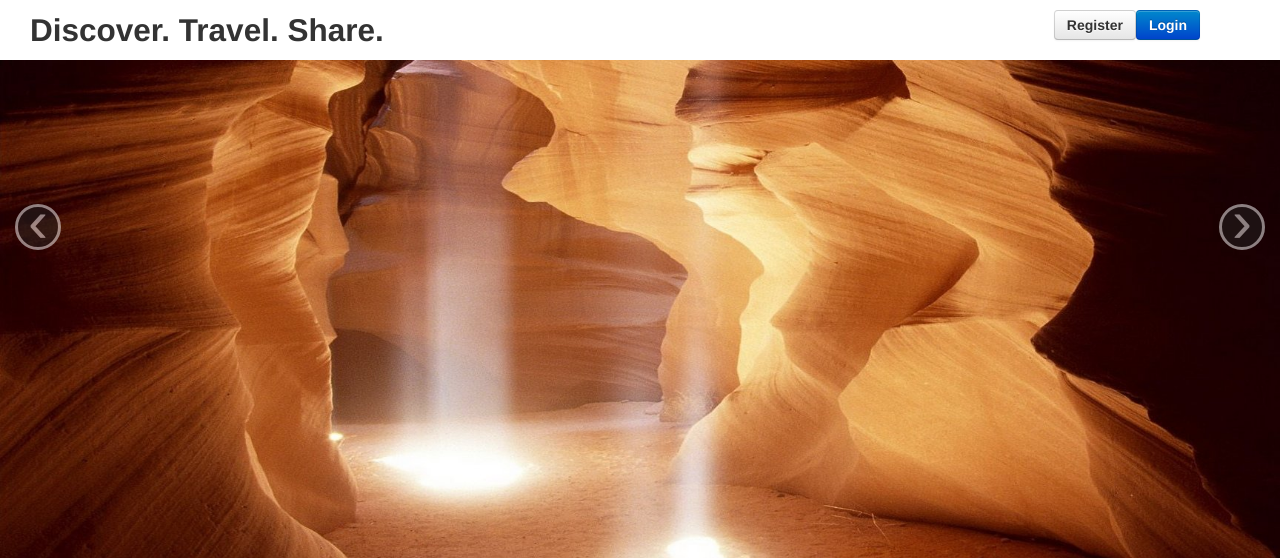
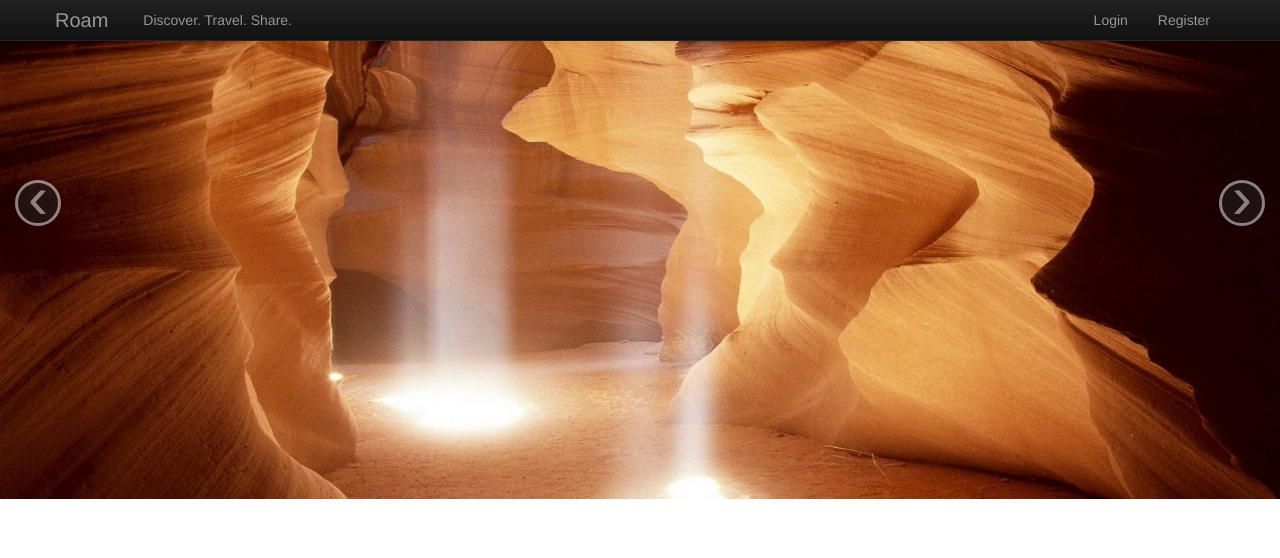
Before and after one commit to avogel/vacay, a Django app: page / in a window 1280 px wide. Shown: the top 558 px of the page. Run offline with Django 3.2, Linux system fonts and the light colour scheme; parts of the project's set-up code (start-up, migrations or seed data) failed here and were passed over; some libraries are stand-ins or nearby versions.

Commit message:
site works, cleaned up landing page

```diff
--- a/vacay/templates/landing.html
+++ b/vacay/templates/landing.html
@@ -19,70 +19,62 @@
     <!-- {% block extrahead %}
     {% endblock %} -->
     <script type="text/javascript">
-    $(function(){
-    {% block jquery %}
-    {% endblock %}
-    });
-    </script>
+    // $(function(){
+    // {% block jquery %}
+    // {% endblock %}
+    // });
+// </script>
+
 </head>
 
 <body>
-    <div class="span12">
-      <h2>Discover. Travel. Share.<a class="btn btn-primary pull-right" href="/accounts/login/">Login</a>     <a class="btn btn-secondary pull-right" href="/registration/register/">Register</a></h2>
-
+  <div class="navbar navbar-inverse navbar-fixed-top">
+    <div class="navbar-inner">
+      <div class="container">
+        <a class="btn btn-navbar" data-toggle="collapse" data-target=".nav-collapse">
+          <span class="icon-bar"></span>
+          <span class="icon-bar"></span>
+          <span class="icon-bar"></span>
+        </a>
+        <a class="brand" href="/home/">Roam</a>
+        <div class="nav-collapse collapse">
+          <ul class="nav">
+            <li><a>Discover. Travel. Share.</a></li>
+          </ul>
+          <ul class="nav pull-right">
+            <li><a href="/accounts/login/">Login</a></li>
+            <li><a href="/registration/register/">Register</a></li>
+          </ul>
         </div>
-
+      </div>
+    </div>
+  </div>
+  <!-- <div class="container-fluid">
+    <div class="row-fluid">
+      <div class="span9">
+        <h2>Discover. Travel. Share.</h2>
+      </div>
+      <div style="padding-top:25px;"class="span3">
+        <a class="btn btn-primary" href="/accounts/login/">Login</a>
+        &nbsp;&nbsp;
+        <a class="btn btn-secondary" href="/registration/register/">Register</a>
+      </div>
+    </div>
+  </div> -->
   <div id="myCarousel" class="carousel slide">
     <!-- Carousel items -->
     <div class="carousel-inner">
       <div class="active item">
         <img src="{{STATIC_URL}}img/edit1.jpg" alt>
-          <!-- <div class="container">
-            <div class="container-caption">
-              <h1>Explore</h1>
-            </div>
-          </div> -->
       </div>
       <div class="item">
         <img src="{{STATIC_URL}}img/louvre.jpg" alt>
-          <!-- <div class="container">
-            <div class="container-caption">
-              <h1>Discover</h1>
       </div>
-          </div> -->
     </div>
-        <!--<div class="item">
-          <img src="../static/img/carousel3.jpg" alt>
-          <!-- <div class="container">
-            <div class="container-caption">
-              <h1>Share</h1>
-            </div>
-          </div> -->
-        <!--</div>-->
-      </div>
-
-
     <!-- Carousel nav -->
     <a class="carousel-control left" href="#myCarousel" data-slide="prev">&lsaquo;</a>
     <a class="carousel-control right" href="#myCarousel" data-slide="next">&rsaquo;</a>
   </div>
-
-
-    <!-- <div class="container">
-      <div class="container-fluid">
-        <div class="row-fluid">
-          <div class="span2">
-            {% block left %}{% endblock %}
-          </div>
-          <div class="span8">
-            <div>{% block content %}{% endblock %}</div>
-          </div>
-          <div class="span2">
-            {% block right %}{% endblock %}
-          </div>
-        </div>
-      </div>
-    </div> <!-- /container -->
 </body>
 <script src="//ajax.googleapis.com/ajax/libs/jquery/1.7.2/jquery.min.js"></script>
 <script>window.jQuery || document.write('<script src="js/jquery-1.7.2.min.js"><\/script>')</script>
```
Lines whose indentation alone changed are shown as unchanged.
